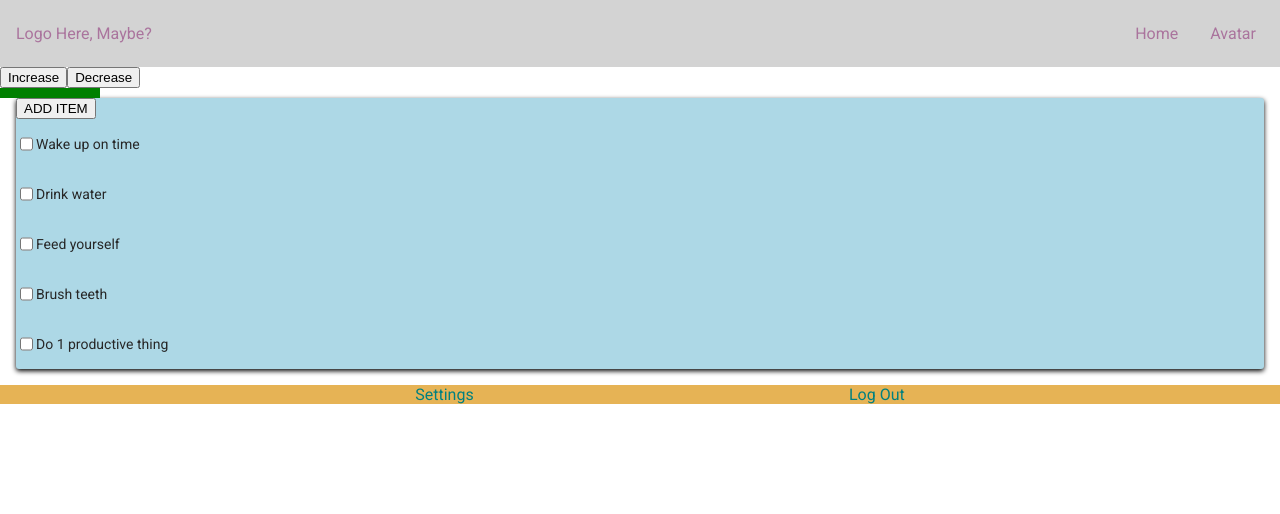
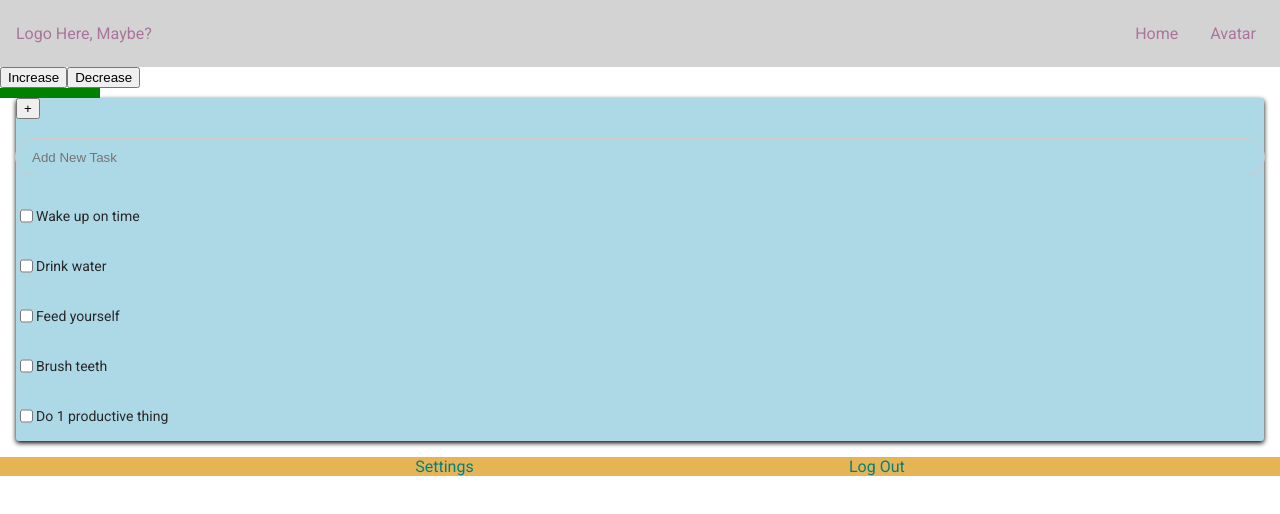
Before and after one commit to orpd0523/olga-perez-capstone, a React (Create React App) app: page / in a window 1280 px wide. Shown: the top 514 px of the page. Built offline with nearby package versions, Linux system fonts and the light colour scheme.

Commit message:
created add new task button and textfield

```diff
--- a/src/components/Textfield/Textfield.js
+++ b/src/components/Textfield/Textfield.js
@@ -0,0 +1,36 @@
+import "./TextField.scss"
+
+function TextField(props) {
+  const {
+    id,
+    type = "text",
+    label,
+    placeholder = props.label,
+    name,
+    component = "input",
+    ...otherProps
+  } = props;
+
+  const Input = component;
+  let className = "text-field__input";
+  if (component !== "input") {
+    className = `text-field__input text-field__input--${component}`;
+  }
+  return (
+    <div className="text-field">
+      <label htmlFor={id} className="text-field__label">
+        {label}
+      </label>
+      <Input
+        {...otherProps}
+        name={name}
+        id={id}
+        type={type}
+        placeholder={placeholder}
+        className={className}
+      />
+    </div>
+  );
+}
+
+export default TextField;
--- a/src/components/Textfield/Textfield.scss
+++ b/src/components/Textfield/Textfield.scss
@@ -0,0 +1,25 @@
+.text-field {
+    display: flex;
+    flex-direction: column;
+    gap: 0.25rem;
+    margin: 1rem 0;
+    &__label {
+        color: black;
+        font-weight: 600;
+    }
+    &__input {
+        width: 100%;
+        height: 2.25rem;
+        background-color: inherit;
+        outline: 0.0625rem solid #ccc;
+        border: none;
+        border-radius: 1.25rem;
+        padding-inline: 1rem;
+        &--textarea {
+            height: 6.75rem;
+        }
+        &--select {
+            padding-right: 1rem;
+        }
+    }
+}
--- a/src/components/TodoList/TodoList.js
+++ b/src/components/TodoList/TodoList.js
@@ -1,6 +1,7 @@
 import TodoItem from "../TodoItem/TodoItem";
 import { useState } from "react";
 import { v4 as uuidv4 } from "uuid";
+import TextField from "../Textfield/TextField";
 
 const todoArray = [
   {
@@ -48,14 +49,29 @@ const todoArray = [
 function TodoList() {
   const [todoList, setTodoList] = useState(todoArray);
   const addTodo = (todo) => {
-    const obj = { id: uuidv4(), user_id: 1, description: "test" };
     setTodoList((current) => {
-      return [...current, obj];
+      return [...current, todo];
     });
+  };
+  const handleSubmit = (event) => {
+    event.preventDefault();
+    const description = event.target["description"].value;
+    if (description !== "") {
+      const obj = {
+        id: uuidv4(),
+        user_id: 1,
+        description: event.target["description"].value,
+      };
+      addTodo(obj);
+      event.target.reset();
+    }
   };
   return (
     <>
-    <button type="button" onClick={addTodo}>ADD ITEM</button>
+      <form onSubmit={handleSubmit}>
+        <button type="submit">+</button>
+        <TextField id="test" name="description" placeholder="Add New Task" />
+      </form>
       <div>
         {todoList?.map((todo) => {
           return <TodoItem key={todo.id} {...todo} />;
```
